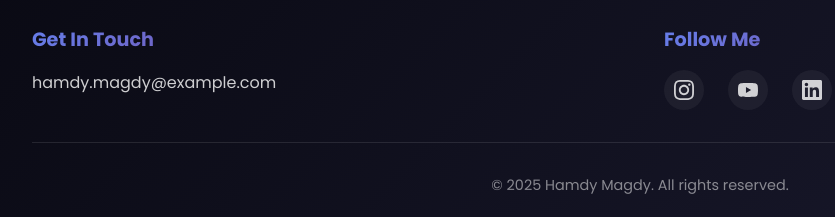
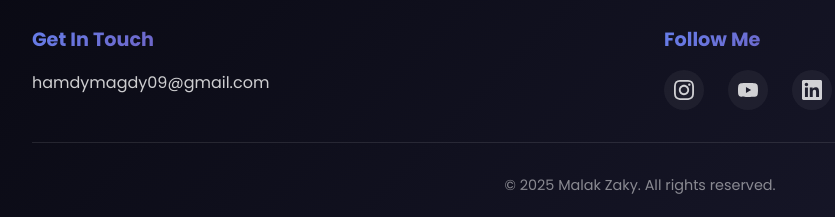
Before and after one commit to Malak001/HamdyMagdy, a plain HTML site: page motion.html in a window 1280 px wide. Shown: the part 1083-1300 px from the top of the page, 0-835 px from the left. Drawn offline with Linux system fonts and the light colour scheme.

Commit message:
Update email and footer copyright information

```diff
--- a/motion.html
+++ b/motion.html
@@ -114,7 +114,7 @@
     <div class="footer-content">
       <div class="footer-section">
         <h3>Get In Touch</h3>
-        <a href="mailto:hamdy.magdy@example.com" class="footer-email">hamdy.magdy@example.com</a>
+        <a href="mailto:hamdy.magdy@example.com" class="footer-email">hamdymagdy09@gmail.com</a>
       </div>
       <div class="footer-section">
         <h3>Follow Me</h3>
@@ -134,7 +134,7 @@
         </div>
       </div>
     </div>
-    <div class="footer-bottom"><p>&copy; 2025 Hamdy Magdy. All rights reserved.</p></div>
+    <div class="footer-bottom"><p>&copy; 2025 Malak Zaky. All rights reserved.</p></div>
   </div>
 </footer>
 
```
